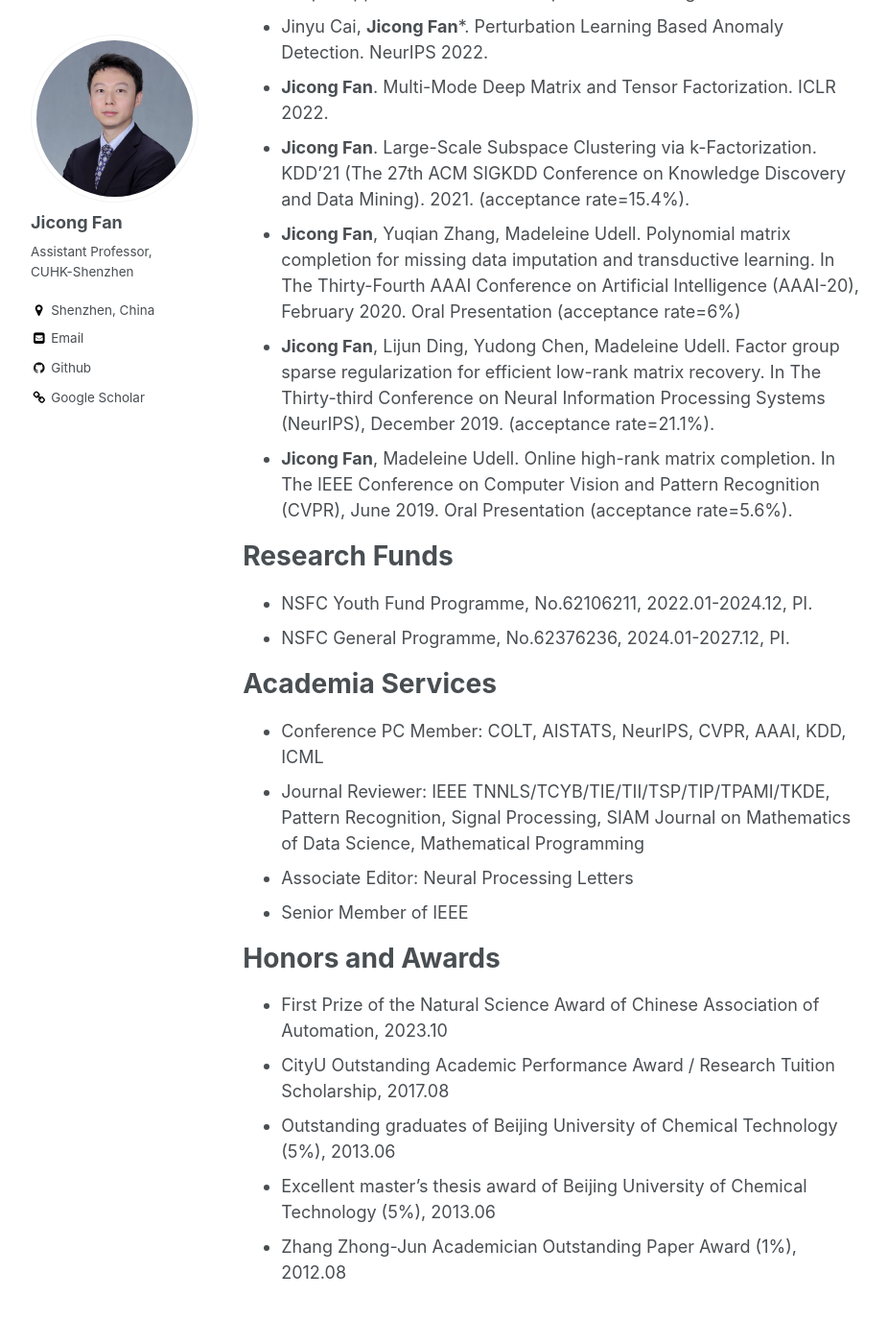
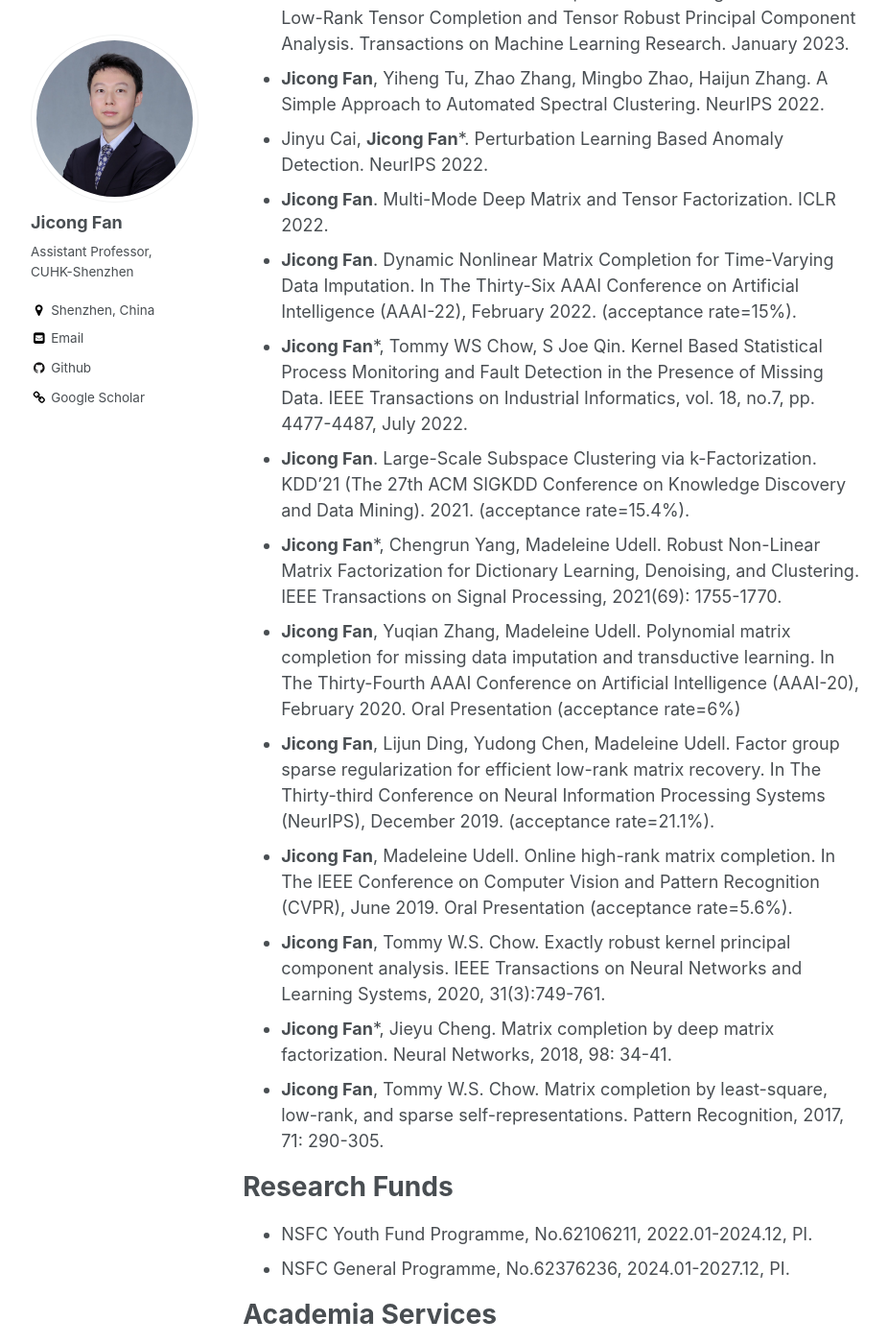
Before and after one commit to jicongfan/jicongfan.github.io, a Jekyll site: the page built from _pages/about.md, in a window 1280 px wide and 1400 px high, scrolled down 2213 px. Shown: the whole window at 96% size, without its empty margins (86-1012 px from the left). Built offline with Jekyll 4.4.1, drawn with Linux system fonts in a browser that asks for light colours; some of the changed text lies outside the part shown.

Commit message:
Update about.md

```diff
--- a/_pages/about.md
+++ b/_pages/about.md
@@ -45,13 +45,20 @@ Selected Publications
 * Ziheng Sun, Chris Ding, <strong>Jicong Fan</strong>*. Lovász Principle for Unsupervised Graph Representation Learning. NeurIPS 2023.
 * Zhihao Wu, Zhao Zhang, <strong>Jicong Fan</strong>*. Graph Convolutional Kernel Machine versus Graph Convolutional Networks. NeurIPS 2023.
 * Dong Qiao, Chris Ding, <strong>Jicong Fan</strong>*. Federated Spectral Clustering via Secure Similarity Reconstruction. NeurIPS 2023.
+* <strong>Jicong Fan</strong>, Lijun Ding, Chengrun Yang, Zhao Zhang, Madeleine Udell. Euclidean-Norm-Induced Schatten-p Quasi-Norm Regularization for Low-Rank Tensor Completion and Tensor Robust Principal Component Analysis. Transactions on Machine Learning Research. January 2023.
 * <strong>Jicong Fan</strong>, Yiheng Tu, Zhao Zhang, Mingbo Zhao, Haijun Zhang. A Simple Approach to Automated Spectral Clustering. NeurIPS 2022.
 * Jinyu Cai, <strong>Jicong Fan</strong>*. Perturbation Learning Based Anomaly Detection. NeurIPS 2022.
 * <strong>Jicong Fan</strong>. Multi-Mode Deep Matrix and Tensor Factorization. ICLR 2022.
+* <strong>Jicong Fan</strong>. Dynamic Nonlinear Matrix Completion for Time-Varying Data Imputation. In The Thirty-Six AAAI Conference on Artificial Intelligence (AAAI-22), February 2022. (acceptance rate=15%).
+* <strong>Jicong Fan</strong>*, Tommy WS Chow, S Joe Qin. Kernel Based Statistical Process Monitoring and Fault Detection in the Presence of Missing Data. IEEE Transactions on Industrial Informatics, vol. 18, no.7, pp. 4477-4487, July 2022.
 * <strong>Jicong Fan</strong>. Large-Scale Subspace Clustering via k-Factorization. KDD'21 (The 27th ACM SIGKDD Conference on Knowledge Discovery and Data Mining). 2021. (acceptance rate=15.4%).
+* <strong>Jicong Fan</strong>*, Chengrun Yang, Madeleine Udell. Robust Non-Linear Matrix Factorization for Dictionary Learning, Denoising, and Clustering. IEEE Transactions on Signal Processing, 2021(69): 1755-1770.
 * <strong>Jicong Fan</strong>, Yuqian Zhang, Madeleine Udell. Polynomial matrix completion for missing data imputation and transductive learning. In The Thirty-Fourth AAAI Conference on Artificial Intelligence (AAAI-20), February 2020. Oral Presentation (acceptance rate=6%)
 * <strong>Jicong Fan</strong>, Lijun Ding, Yudong Chen, Madeleine Udell. Factor group sparse regularization for efficient low-rank matrix recovery. In The Thirty-third Conference on Neural Information Processing Systems (NeurIPS), December 2019. (acceptance rate=21.1%).
 * <strong>Jicong Fan</strong>, Madeleine Udell. Online high-rank matrix completion. In The IEEE Conference on Computer Vision and Pattern Recognition (CVPR), June 2019. Oral Presentation (acceptance rate=5.6%).
+* <strong>Jicong Fan</strong>, Tommy W.S. Chow. Exactly robust kernel principal component analysis. IEEE Transactions on Neural Networks and Learning Systems, 2020, 31(3):749-761.
+* <strong>Jicong Fan</strong>*, Jieyu Cheng. Matrix completion by deep matrix factorization. Neural Networks, 2018, 98: 34-41.
+* <strong>Jicong Fan</strong>, Tommy W.S. Chow. Matrix completion by least-square, low-rank, and sparse self-representations. Pattern Recognition, 2017, 71: 290-305.
 
 Research Funds
 ======
```
